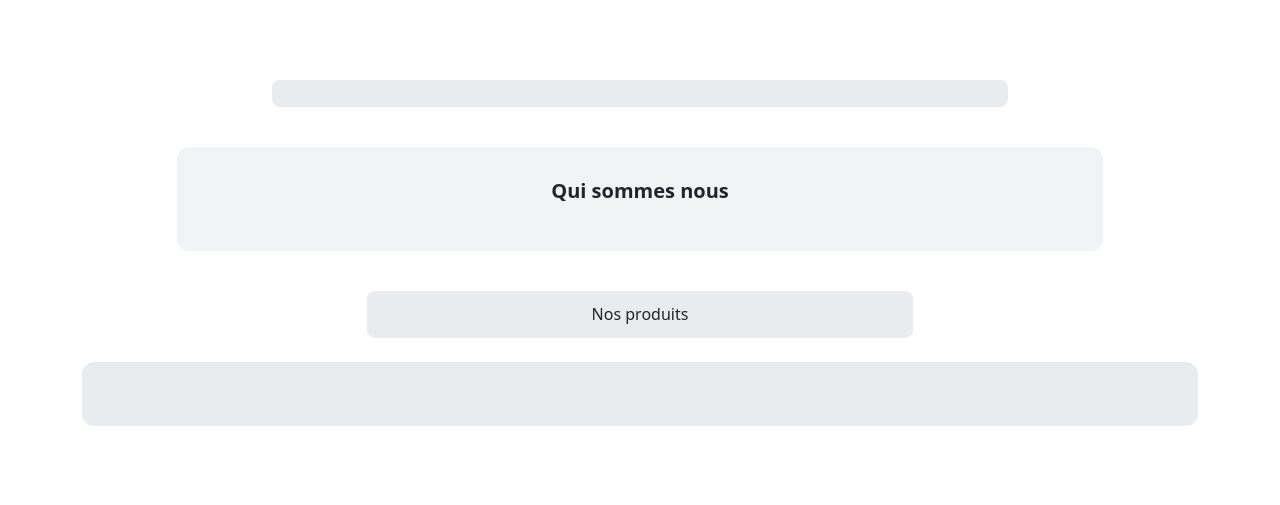
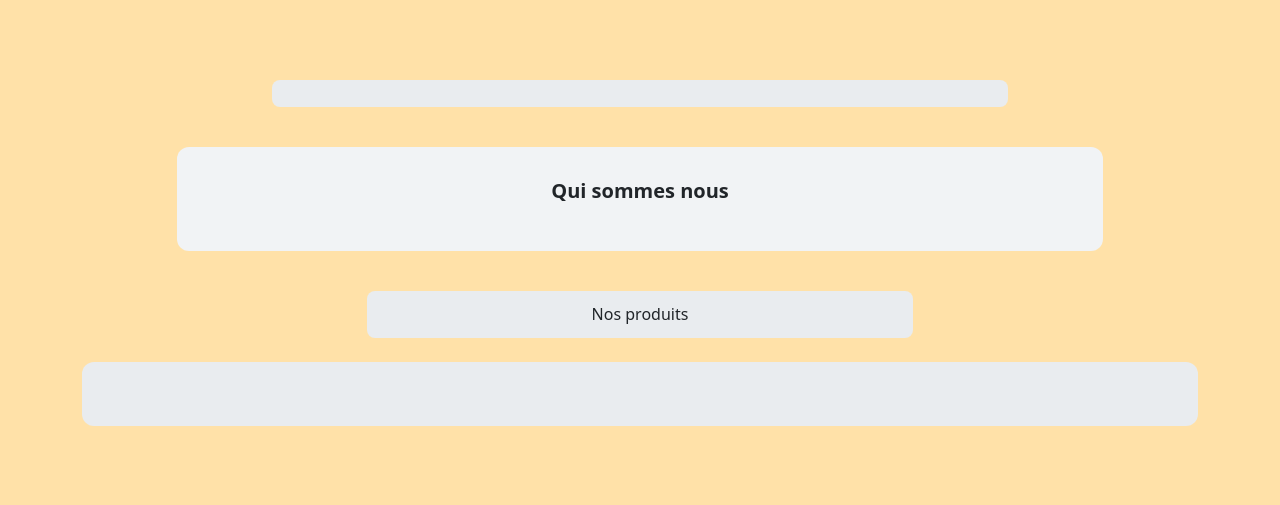
Before and after one commit to TatianaAll/castorStoreBanne, a Symfony app: template templates/home/index.html.twig in a window 1280 px wide. Shown: the top 505 px of the page. Run offline with Twig, Linux system fonts and the light colour scheme; the template is opened without the code that fills it, so the values that code supplies are empty; some libraries are stand-ins or nearby versions.

Commit message:
arriere plan a jour

```diff
--- a/templates/home/index.html.twig
+++ b/templates/home/index.html.twig
@@ -6,6 +6,9 @@
   <title>{{ title }}</title>
   <link rel="stylesheet" href="https://cdn.jsdelivr.net/npm/bootstrap@5.3.3/dist/css/bootstrap.min.css">
   <style>
+    /* background du site */
+    body { background-color: #FFE1A8; }
+
     .wf-container { padding-top: 2.5rem; padding-bottom: 2.5rem; }
     .wf-title-bar { background:#e9ecef; border-radius:.5rem; padding:.85rem 1.25rem; }
     .wf-panel { background:#f1f3f5; border-radius:.75rem; padding:2rem; }
--- a/templates/product/index.html.twig
+++ b/templates/product/index.html.twig
@@ -7,6 +7,9 @@
 
   <link rel="stylesheet" href="https://cdn.jsdelivr.net/npm/bootstrap@5.3.3/dist/css/bootstrap.min.css">
   <style>
+    /* background du site */
+    body { background-color: #FFE1A8; }
+
     .wf-container { padding-top: 2.5rem; padding-bottom: 2.5rem; }
     .wf-title-bar { background:#e9ecef; border-radius:.5rem; padding:.85rem 1.25rem; }
     .wf-section { margin-top:2.5rem; margin-bottom:2.5rem; }
```
Also changed, not shown: 1 other file.
